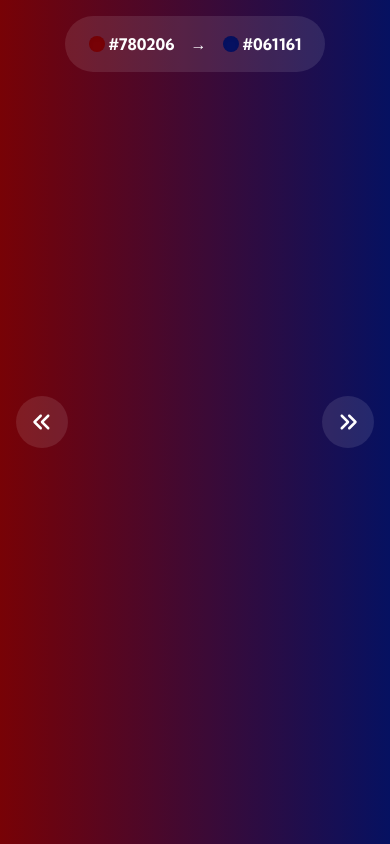
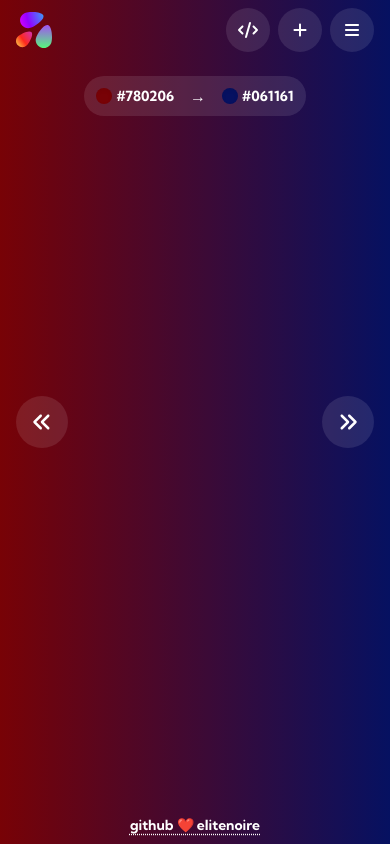
Before and after one commit to elitenoire/gradientti, a React (Vite) app: page / in a window 390 px wide. Built offline with nearby package versions, Linux system fonts and the light colour scheme.

Commit message:
✨ responsive menu bar

```diff
--- a/src/App.jsx
+++ b/src/App.jsx
@@ -1,5 +1,5 @@
 import { FontAwesomeIcon } from '@fortawesome/react-fontawesome'
-import { faAnglesLeft } from '@fortawesome/free-solid-svg-icons'
+import { faAnglesLeft, faPlus, faCode, faBars } from '@fortawesome/free-solid-svg-icons'
 import useSequence from './useSequence'
 import { gradients } from './gradients'
 
@@ -21,21 +21,49 @@ function App() {
 
   return (
     <div className="relative h-full">
-      <div className="fixed inset-x-0 top-0 p-4">
-        <div className="flex items-center justify-center">
-          <div className="flex rounded-full bg-white/10 py-4 px-6 font-bold text-white">
-            <p className="flex items-center">
-              <span className="mr-1 h-4 w-4 rounded-full shadow-inner" style={{ backgroundColor: gradientStart }} />
+      <header className="fixed inset-x-0 top-0 px-4 pt-2 text-white sm:pt-4">
+        <div className="flex flex-wrap items-center justify-between gap-y-6">
+          <div className="flex items-center gap-x-2">
+            <img className="w-9" src="/logo.svg" alt="Gradientti logo" />
+            <span className="hidden text-2xl font-bold drop-shadow md:inline">Gradientti</span>
+          </div>
+          <div className=" order-last w-full text-center sm:order-none sm:w-auto">
+            <div className="inline-flex gap-x-4 overflow-hidden rounded-full bg-white/10 py-2 px-3 font-bold sm:py-4 sm:px-6 ">
+              <p className="flex flex-wrap items-center justify-center gap-1 text-sm sm:text-base">
+                <span className="h-4 w-4 rounded-full shadow-inner" style={{ backgroundColor: gradientStart }} />
                 {gradientStart}
               </p>
-            <span className="mx-4">→</span>
-            <p className="flex items-center">
-              <span className="mr-1 h-4 w-4 rounded-full shadow-inner" style={{ backgroundColor: gradientEnd }} />
+              <span>→</span>
+              <p className="flex flex-wrap items-center justify-center gap-1 text-sm sm:text-base">
+                <span className="h-4 w-4 rounded-full shadow-inner" style={{ backgroundColor: gradientEnd }} />
                 {gradientEnd}
               </p>
             </div>
           </div>
+          <div className="flex gap-x-2 sm:gap-x-4">
+            <button
+              type="button"
+              className="flex h-11 w-11 items-center justify-center rounded-full bg-white/10 transition duration-200 ease-in-out hover:scale-110 hover:bg-white/20 active:scale-95"
+            >
+              <FontAwesomeIcon icon={faCode} />
+            </button>
+            <button
+              type="button"
+              className="flex h-11 w-11 items-center justify-center rounded-full bg-white/10 transition duration-200 ease-in-out hover:scale-110 hover:bg-white/20 active:scale-95"
+            >
+              <FontAwesomeIcon icon={faPlus} />
+            </button>
+            <button
+              type="button"
+              className="flex h-11 w-11 items-center justify-center rounded-full bg-white/10 transition duration-200 ease-in-out hover:scale-110 hover:bg-white/20 active:scale-95 md:w-auto md:px-4"
+            >
+              <span className="mr-2 hidden md:inline">View Gradients</span>
+              <FontAwesomeIcon icon={faBars} />
+            </button>
           </div>
+        </div>
+      </header>
+      <main className="h-full">
         <div className="absolute top-1/2 flex w-full -translate-y-1/2 justify-between px-4 text-white">
           <button
             type="button"
@@ -56,6 +84,17 @@ function App() {
           className="h-full"
           style={{ backgroundImage: `linear-gradient(to right, ${gradientStart}, ${gradientEnd})` }}
         />
+      </main>
+      <footer className="fixed inset-x-0 bottom-0 py-2 text-center text-white">
+        <a
+          href="https://github.com/elitenoire/gradientti"
+          target="_blank"
+          rel="noopener noreferrer"
+          className="p-4 text-sm font-bold underline decoration-dotted underline-offset-4"
+        >
+          github ❤ elitenoire
+        </a>
+      </footer>
     </div>
   )
 }
```
Lines whose indentation alone changed are shown as unchanged.
